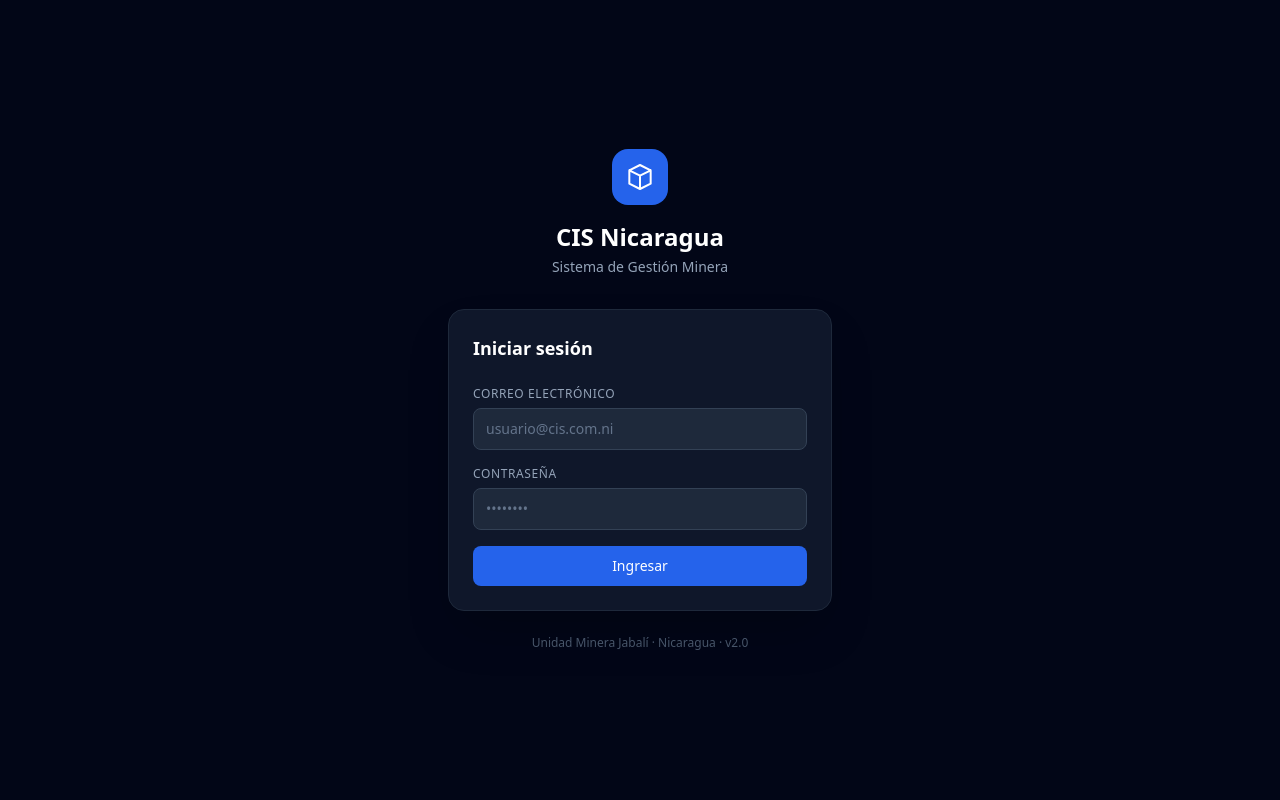
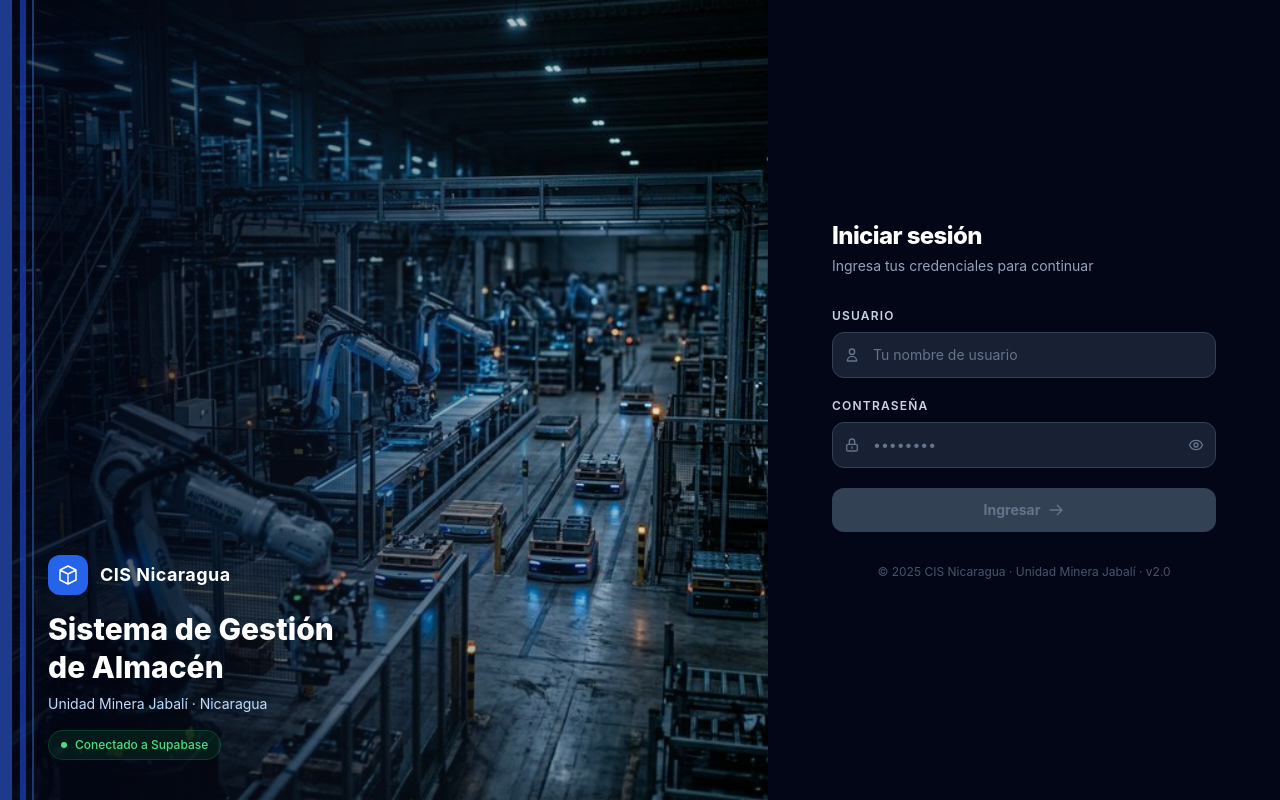
Before and after one commit to Seitikperu/ProyectoFinal, a Next.js app: page /login in a window 1280 px wide. Built offline with nearby package versions, Linux system fonts and the light colour scheme; no server answers.

Commit message:
Add files via upload

```diff
--- a/src/app/login/page.tsx
+++ b/src/app/login/page.tsx
@@ -1,66 +1,240 @@
 'use client'
 import { useState, useTransition, Suspense } from 'react'
-import { useRouter, useSearchParams } from 'next/navigation'
+import { useRouter } from 'next/navigation'
 import { getSupabaseClient } from '@/lib/supabase/client'
 
+// ── Tabla usuarios (Power Apps migrado) ───────────────────────────────────────
+// Esquema: id, nombre, contrasena, id_personal, datos, acceso, activo
+// El campo `acceso` contiene el nivel de acceso / rol del usuario
+
+interface UsuarioRow {
+  id: number
+  nombre: string
+  datos: string | null
+  acceso: string | null
+  id_personal: string | null
+}
+
+const ERROR_MAP: Record<string, string> = {
+  'no_encontrado':    'Usuario o contraseña incorrectos',
+  'usuario_inactivo': 'Tu cuenta está inactiva. Contacta al administrador',
+}
+
+// ── Formulario ────────────────────────────────────────────────────────────────
 function LoginForm() {
   const router = useRouter()
-    const searchParams = useSearchParams()
-    const redirectTo = searchParams.get('redirectTo') ?? '/dashboard'
-    const [email, setEmail] = useState('')
+  const [nombre,   setNombre]   = useState('')
   const [password, setPassword] = useState('')
-    const [error, setError] = useState<string | null>(null)
+  const [showPwd,  setShowPwd]  = useState(false)
+  const [error,    setError]    = useState<string | null>(null)
   const [isPending, startTransition] = useTransition()
+
   const sb = getSupabaseClient()
 
   async function handleLogin(e: React.FormEvent) {
     e.preventDefault()
     setError(null)
+
     startTransition(async () => {
-            const { error } = await sb.auth.signInWithPassword({ email, password })
-            if (error) {
-                setError(error.message === 'Invalid login credentials' ? 'Email o contraseña incorrectos' : error.message)
+      // Consultar usuario por nombre + contraseña en tabla `usuarios`
+      const { data, error: dbErr } = await sb
+        .from('usuarios')
+        .select('id, nombre, datos, acceso, id_personal')
+        .eq('nombre', nombre.trim())
+        .eq('contrasena', password)
+        .eq('activo', true)
+        .maybeSingle()
+
+      if (dbErr) {
+        setError(dbErr.message)
         return
       }
-            router.push(redirectTo)
+
+      if (!data) {
+        setError(ERROR_MAP['no_encontrado'])
+        return
+      }
+
+      const usuario = data as UsuarioRow
+
+      // Guardar sesión en sessionStorage (disponible durante la sesión del browser)
+      sessionStorage.setItem('cis_usuario', JSON.stringify({
+        id:          usuario.id,
+        nombre:      usuario.nombre,
+        datos:       usuario.datos,
+        acceso:      usuario.acceso,
+        id_personal: usuario.id_personal,
+      }))
+
+      // Redirigir al dashboard
+      router.push('/dashboard')
       router.refresh()
     })
   }
 
   return (
-        <main className="min-h-screen flex items-center justify-center bg-slate-950 px-4">
-            <div className="w-full max-w-sm">
-                <div className="text-center mb-8">
-                    <div className="inline-flex items-center justify-center w-14 h-14 rounded-2xl bg-blue-600 mb-4">
-                        <svg className="w-8 h-8 text-white" fill="none" viewBox="0 0 24 24" stroke="currentColor">
+    <main className="min-h-screen flex items-stretch" style={{ fontFamily: "'Inter', system-ui, sans-serif" }}>
+
+      {/* ── Panel izquierdo: imagen industrial ── */}
+      <div className="hidden lg:flex lg:w-3/5 relative overflow-hidden">
+        {/* Franjas azules de acento (like the reference image) */}
+        <div className="absolute left-0 top-0 bottom-0 w-3 bg-blue-900 z-10"/>
+        <div className="absolute left-5 top-0 bottom-0 w-1.5 bg-blue-700/60 z-10"/>
+        <div className="absolute left-8 top-0 bottom-0 w-0.5 bg-blue-500/40 z-10"/>
+
+        {/* Imagen de fondo */}
+        {/* eslint-disable-next-line @next/next/no-img-element */}
+        <img
+          src="/warehouse-bg.png"
+          alt="Almacén inteligente Unidad Minera Jabalí"
+          className="w-full h-full object-cover"
+        />
+        <div className="absolute inset-0 bg-gradient-to-r from-slate-950/80 via-slate-900/40 to-transparent"/>
+
+        {/* Texto sobre imagen */}
+        <div className="absolute bottom-10 left-12 z-10">
+          <div className="flex items-center gap-3 mb-4">
+            <div className="w-10 h-10 rounded-xl bg-blue-600 flex items-center justify-center shadow-lg">
+              <svg className="w-6 h-6 text-white" fill="none" viewBox="0 0 24 24" stroke="currentColor">
                 <path strokeLinecap="round" strokeLinejoin="round" strokeWidth={1.5} d="M20 7l-8-4-8 4m16 0l-8 4m8-4v10l-8 4m0-10L4 7m8 4v10M4 7v10l8 4"/>
               </svg>
             </div>
-                    <h1 className="text-2xl font-bold text-white">CIS Nicaragua</h1>
-                    <p className="text-slate-400 text-sm mt-1">Sistema de Gestión Minera</p>
+            <span className="text-white font-bold text-lg tracking-wide">CIS Nicaragua</span>
           </div>
-                <div className="bg-slate-900 border border-slate-800 rounded-2xl p-6 shadow-2xl">
-                    <h2 className="text-lg font-semibold text-white mb-6">Iniciar sesión</h2>
-                    <form onSubmit={handleLogin} className="space-y-4">
+          <h2 className="text-white text-3xl font-extrabold leading-tight drop-shadow-lg">
+            Sistema de Gestión<br/>de Almacén
+          </h2>
+          <p className="text-blue-200 text-sm mt-2 drop-shadow">Unidad Minera Jabalí · Nicaragua</p>
+
+          {/* Indicador Supabase live */}
+          <div className="flex items-center gap-2 mt-4 bg-green-500/10 border border-green-500/20 rounded-full px-3 py-1.5 w-fit">
+            <span className="w-1.5 h-1.5 rounded-full bg-green-400 animate-pulse"/>
+            <span className="text-green-400 text-xs font-medium">Conectado a Supabase</span>
+          </div>
+        </div>
+      </div>
+
+      {/* ── Panel derecho: formulario ── */}
+      <div className="flex-1 flex items-center justify-center bg-slate-950 px-8 py-12">
+        <div className="w-full max-w-sm">
+
+          {/* Logo mobile */}
+          <div className="lg:hidden text-center mb-8">
+            <div className="inline-flex items-center justify-center w-14 h-14 rounded-2xl bg-blue-600 mb-3 shadow-lg shadow-blue-600/30">
+              <svg className="w-7 h-7 text-white" fill="none" viewBox="0 0 24 24" stroke="currentColor">
+                <path strokeLinecap="round" strokeLinejoin="round" strokeWidth={1.5} d="M20 7l-8-4-8 4m16 0l-8 4m8-4v10l-8 4m0-10L4 7m8 4v10M4 7v10l8 4"/>
+              </svg>
+            </div>
+            <h1 className="text-xl font-bold text-white">CIS Nicaragua</h1>
+          </div>
+
+          {/* Encabezado */}
+          <div className="mb-8">
+            <h1 className="text-2xl font-extrabold text-white tracking-tight">Iniciar sesión</h1>
+            <p className="text-slate-400 text-sm mt-1">Ingresa tus credenciales para continuar</p>
+          </div>
+
+          <form onSubmit={handleLogin} className="space-y-5" noValidate>
+
+            {/* ── USUARIO ── */}
             <div>
-                            <label className="block text-xs font-medium text-slate-400 uppercase tracking-wider mb-1.5">Correo electrónico</label>
-                            <input type="email" value={email} onChange={e => setEmail(e.target.value)} required autoComplete="email" placeholder="usuario@cis.com.ni" className="w-full bg-slate-800 border border-slate-700 text-white placeholder-slate-500 rounded-lg px-3 py-2.5 text-sm focus:outline-none focus:ring-2 focus:ring-blue-500 focus:border-transparent transition"/>
+              <label htmlFor="nombre" className="block text-xs font-semibold text-slate-300 uppercase tracking-widest mb-2">
+                Usuario
+              </label>
+              <div className="relative">
+                <div className="absolute inset-y-0 left-0 pl-3 flex items-center pointer-events-none">
+                  <svg className="w-4 h-4 text-slate-500" fill="none" viewBox="0 0 24 24" stroke="currentColor">
+                    <path strokeLinecap="round" strokeLinejoin="round" strokeWidth={2} d="M16 7a4 4 0 11-8 0 4 4 0 018 0zM12 14a7 7 0 00-7 7h14a7 7 0 00-7-7z"/>
+                  </svg>
                 </div>
+                <input
+                  id="nombre"
+                  type="text"
+                  value={nombre}
+                  onChange={e => setNombre(e.target.value)}
+                  required
+                  autoComplete="username"
+                  placeholder="Tu nombre de usuario"
+                  disabled={isPending}
+                  className="w-full bg-slate-800/80 border border-slate-700 text-white placeholder-slate-500 rounded-xl pl-10 pr-4 py-3 text-sm focus:outline-none focus:ring-2 focus:ring-blue-500 focus:border-blue-500 transition-all disabled:opacity-50"
+                />
+              </div>
+            </div>
+
+            {/* ── CONTRASEÑA ── */}
             <div>
-                            <label className="block text-xs font-medium text-slate-400 uppercase tracking-wider mb-1.5">Contraseña</label>
-                            <input type="password" value={password} onChange={e => setPassword(e.target.value)} required autoComplete="current-password" placeholder="••••••••" className="w-full bg-slate-800 border border-slate-700 text-white placeholder-slate-500 rounded-lg px-3 py-2.5 text-sm focus:outline-none focus:ring-2 focus:ring-blue-500 focus:border-transparent transition"/>
+              <label htmlFor="password" className="block text-xs font-semibold text-slate-300 uppercase tracking-widest mb-2">
+                Contraseña
+              </label>
+              <div className="relative">
+                <div className="absolute inset-y-0 left-0 pl-3 flex items-center pointer-events-none">
+                  <svg className="w-4 h-4 text-slate-500" fill="none" viewBox="0 0 24 24" stroke="currentColor">
+                    <path strokeLinecap="round" strokeLinejoin="round" strokeWidth={2} d="M12 15v2m-6 4h12a2 2 0 002-2v-6a2 2 0 00-2-2H6a2 2 0 00-2 2v6a2 2 0 002 2zm10-10V7a4 4 0 00-8 0v4h8z"/>
+                  </svg>
                 </div>
+                <input
+                  id="password"
+                  type={showPwd ? 'text' : 'password'}
+                  value={password}
+                  onChange={e => setPassword(e.target.value)}
+                  required
+                  autoComplete="current-password"
+                  placeholder="••••••••"
+                  disabled={isPending}
+                  className="w-full bg-slate-800/80 border border-slate-700 text-white placeholder-slate-500 rounded-xl pl-10 pr-10 py-3 text-sm focus:outline-none focus:ring-2 focus:ring-blue-500 focus:border-blue-500 transition-all disabled:opacity-50"
+                />
+                <button type="button" onClick={() => setShowPwd(v => !v)}
+                  className="absolute inset-y-0 right-0 pr-3 flex items-center text-slate-500 hover:text-slate-300 transition-colors">
+                  {showPwd
+                    ? <svg className="w-4 h-4" fill="none" viewBox="0 0 24 24" stroke="currentColor"><path strokeLinecap="round" strokeLinejoin="round" strokeWidth={2} d="M13.875 18.825A10.05 10.05 0 0112 19c-4.478 0-8.268-2.943-9.543-7a9.97 9.97 0 011.563-3.029m5.858.908a3 3 0 114.243 4.243M9.878 9.878l4.242 4.242M9.88 9.88l-3.29-3.29m7.532 7.532l3.29 3.29M3 3l3.59 3.59m0 0A9.953 9.953 0 0112 5c4.478 0 8.268 2.943 9.543 7a10.025 10.025 0 01-4.132 5.411m0 0L21 21"/></svg>
+                    : <svg className="w-4 h-4" fill="none" viewBox="0 0 24 24" stroke="currentColor"><path strokeLinecap="round" strokeLinejoin="round" strokeWidth={2} d="M15 12a3 3 0 11-6 0 3 3 0 016 0z"/><path strokeLinecap="round" strokeLinejoin="round" strokeWidth={2} d="M2.458 12C3.732 7.943 7.523 5 12 5c4.478 0 8.268 2.943 9.542 7-1.274 4.057-5.064 7-9.542 7-4.477 0-8.268-2.943-9.542-7z"/></svg>
+                  }
+                </button>
+              </div>
+            </div>
+
+            {/* ── Error ── */}
             {error && (
-                            <div className="bg-red-500/10 border border-red-500/30 rounded-lg px-3 py-2.5">
+              <div className="flex items-start gap-2.5 bg-red-500/10 border border-red-500/30 rounded-xl px-4 py-3">
+                <svg className="w-4 h-4 text-red-400 flex-shrink-0 mt-0.5" fill="none" viewBox="0 0 24 24" stroke="currentColor">
+                  <path strokeLinecap="round" strokeLinejoin="round" strokeWidth={2} d="M12 8v4m0 4h.01M21 12a9 9 0 11-18 0 9 9 0 0118 0z"/>
+                </svg>
                 <p className="text-red-400 text-sm">{error}</p>
               </div>
             )}
-                        <button type="submit" disabled={isPending} className="w-full bg-blue-600 hover:bg-blue-500 disabled:bg-blue-800 text-white font-medium py-2.5 rounded-lg text-sm transition-colors">
-                            {isPending ? 'Verificando...' : 'Ingresar'}
+
+            {/* ── Botón Ingresar ── */}
+            <button
+              type="submit"
+              disabled={isPending || !nombre || !password}
+              className="relative w-full bg-blue-600 hover:bg-blue-500 active:bg-blue-700 disabled:bg-slate-700 disabled:text-slate-500 text-white font-bold py-3 rounded-xl text-sm transition-all duration-200 shadow-lg shadow-blue-600/20 hover:shadow-blue-500/30 disabled:shadow-none overflow-hidden group">
+              <span className="absolute inset-0 translate-x-[-100%] group-hover:translate-x-[100%] bg-gradient-to-r from-transparent via-white/10 to-transparent transition-transform duration-700"/>
+              <span className="relative flex items-center justify-center gap-2">
+                {isPending ? (
+                  <>
+                    <svg className="w-4 h-4 animate-spin" fill="none" viewBox="0 0 24 24">
+                      <circle className="opacity-25" cx="12" cy="12" r="10" stroke="currentColor" strokeWidth="4"/>
+                      <path className="opacity-75" fill="currentColor" d="M4 12a8 8 0 018-8V0C5.373 0 0 5.373 0 12h4z"/>
+                    </svg>
+                    Verificando…
+                  </>
+                ) : (
+                  <>
+                    Ingresar
+                    <svg className="w-4 h-4 group-hover:translate-x-0.5 transition-transform" fill="none" viewBox="0 0 24 24" stroke="currentColor">
+                      <path strokeLinecap="round" strokeLinejoin="round" strokeWidth={2} d="M14 5l7 7m0 0l-7 7m7-7H3"/>
+                    </svg>
+                  </>
+                )}
+              </span>
             </button>
           </form>
+
+          {/* Footer */}
+          <p className="text-center text-xs text-slate-600 mt-8">
+            © 2025 CIS Nicaragua · Unidad Minera Jabalí · v2.0
+          </p>
         </div>
-                <p className="text-center text-xs text-slate-600 mt-6">Unidad Minera Jabalí · Nicaragua · v2.0</p>
       </div>
     </main>
   )
@@ -68,7 +242,7 @@ function LoginForm() {
 
 export default function LoginPage() {
   return (
-        <Suspense fallback={<div className="min-h-screen bg-slate-950" />}>
+    <Suspense fallback={<div className="min-h-screen bg-slate-950"/>}>
       <LoginForm />
     </Suspense>
   )
```
Also changed, not shown: public/warehouse-bg.png (added). Lines whose indentation alone changed are shown as unchanged.
